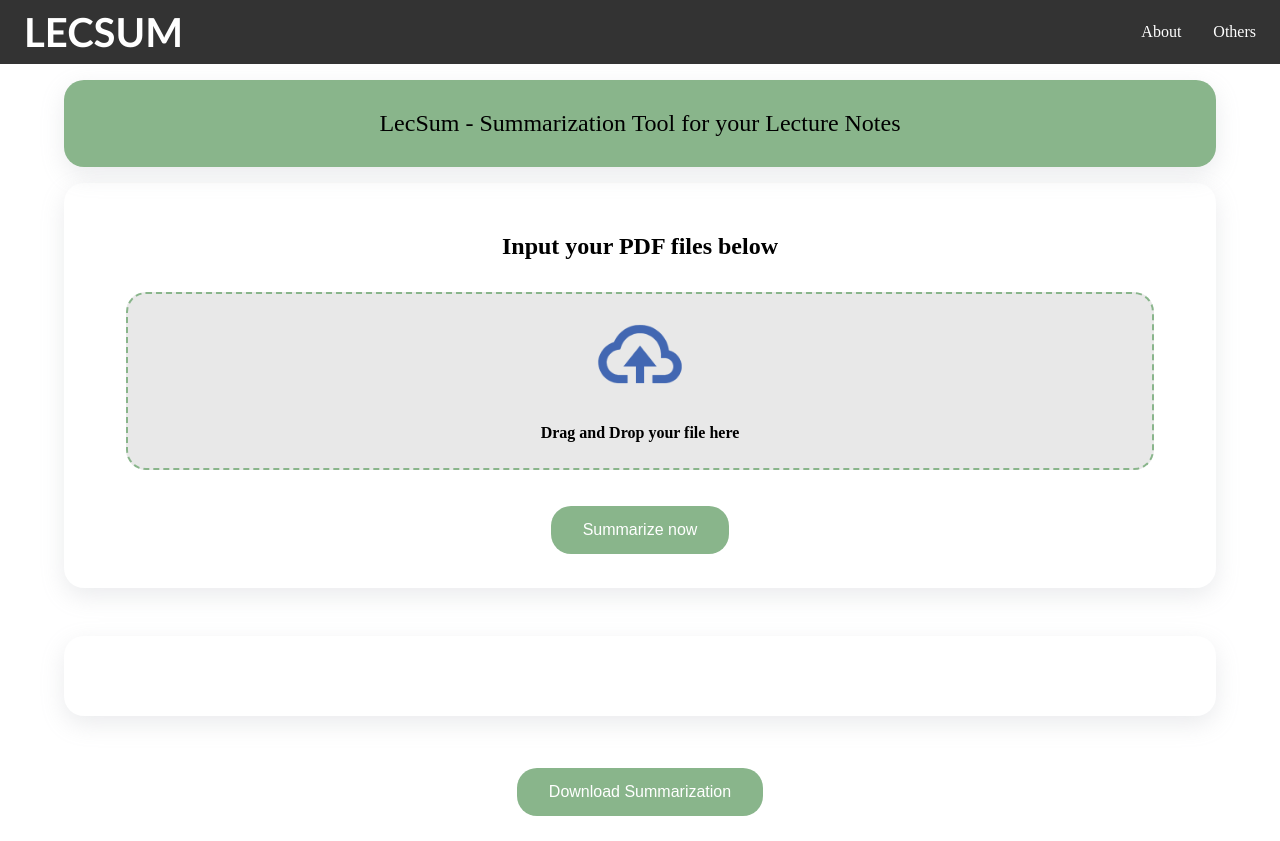
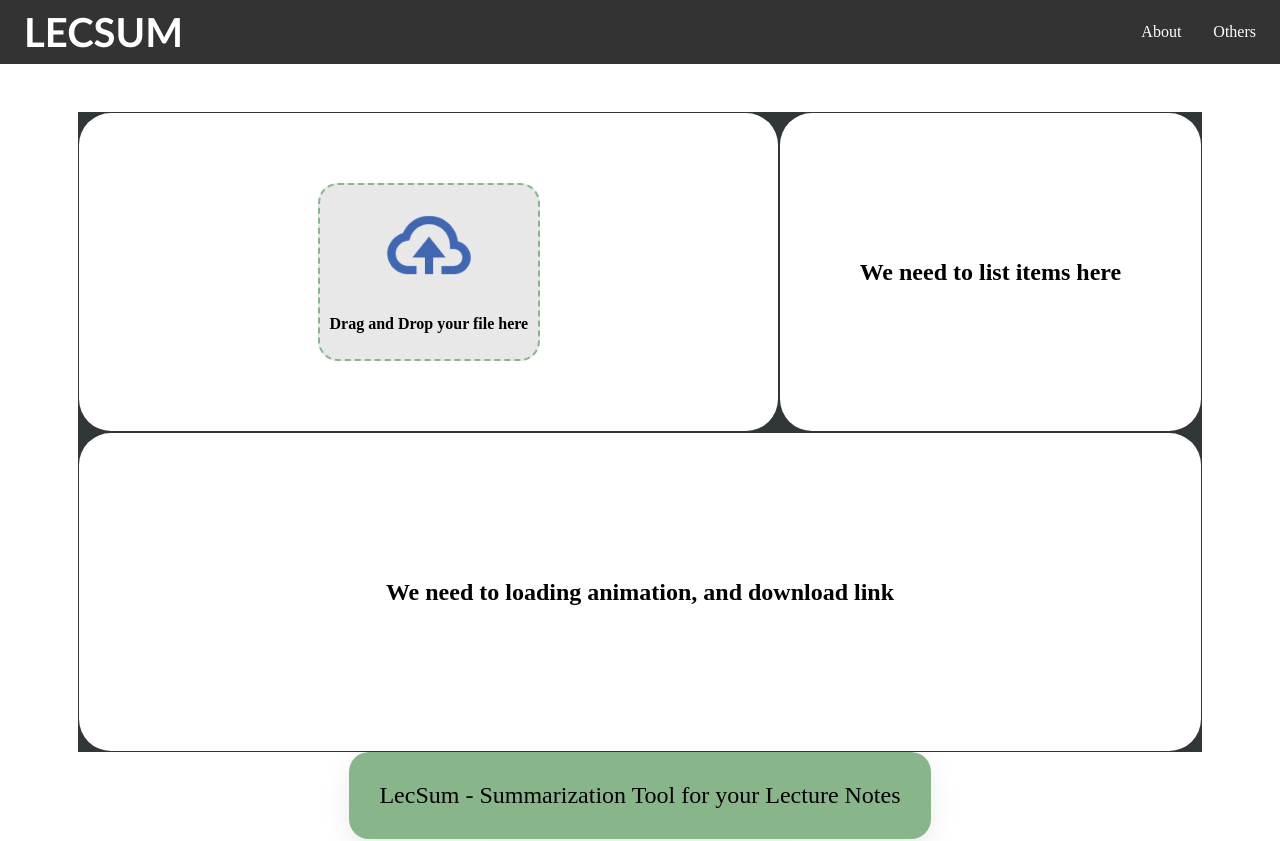
Before and after one commit to NishantNepal1/LecSum, a React (Create React App) app in the folder frontend/: page / in a window 1280 px wide. Shown: the top 841 px of the page. Built offline with nearby package versions, Linux system fonts and the light colour scheme.

Commit message:
"main cotainer done"

```diff
--- a/frontend/src/components/drop-file-input/drop-file-input.css
+++ b/frontend/src/components/drop-file-input/drop-file-input.css
@@ -40,7 +40,7 @@
 
 .drop-file-preview {
   position: relative;
-  margin-top: 30px;
+  /* margin-top: 30px; */
 }
 
 .drop-file-preview p {
@@ -92,6 +92,6 @@
   opacity: 1;
 }
 .drop-file-input__main{
-  margin: 2rem;
+  /* margin: 2rem; */
 
 }
--- a/frontend/src/pages/Home.js
+++ b/frontend/src/pages/Home.js
@@ -93,8 +93,30 @@ export default class Home extends React.Component{
 
   render(){
     return(
-      <div>
-        <div className="description slide-in-blurred-top">
+      <div className="main-view">
+        <div className="main-container">
+          <div className="frame frame1 slide-in-top">
+            <div className="frame-1-1">
+              <DropFileInput
+                uploadFiles={this.uploadFiles}
+                filesList = {this.state.files_list}
+              />
+            </div>
+          </div>
+
+          <div className="frame frame2 slide-in-right">
+            <div className="frame-2-1">
+              <h2>We need to list items here</h2>
+            </div>
+          </div>
+
+          <div className="frame frame3 slide-in-left">
+            <div className="frame-2-1">
+              <h2>We need to loading animation, and download link</h2>
+            </div>
+          </div>
+        </div>
+        <div className="description ">
           LecSum - Summarization Tool for your Lecture Notes
         </div>
         <div className="box">
--- a/frontend/src/pages/home.css
+++ b/frontend/src/pages/home.css
@@ -37,6 +37,10 @@
   opacity: 0.85;
 }
 
+
+/* ------------------------------------------------------------ */
+/* ------------------------------------------------------------ */
+
 .slide-in-blurred-top {
   animation: slide-in-blurred-top 1s cubic-bezier(0.230, 1.000, 0.320, 1.000) both;
 }
@@ -55,3 +59,138 @@
     opacity: 1;
   }
 }
+
+.main-view {
+  display: flex;
+  flex-direction: column;
+  justify-content: center;
+  align-items: center;
+}
+
+.main-container {
+  height: 80vh;
+  width: 90%;
+  margin: 0;
+  /* background-color: #313638; */
+  margin-top: 2rem;
+  display: grid;
+  grid-template-areas:
+    'frame-1 frame-1 frame-1 frame-2'
+    'frame-3 frame-3 frame-3 frame-3';
+
+  grid-template-rows: repeat(2, 50%);
+  grid-template-columns: auto auto auto minmax(240px, auto);
+}
+
+.frame {
+  background-color: #313638;
+  /* border-radius: 2rem; */
+  /* margin: 1px; */
+  padding: 1px;
+  /* height: 30%; */
+  /* width: 80%; */
+}
+
+.frame1 {
+  grid-area: frame-1;
+}
+
+.frame-1-1 {
+  background-color: white;
+  border-radius: 2rem;
+  width: 100%;
+  height: 100%;
+  display: flex;
+  justify-content: center;
+  align-items: center;
+}
+
+.frame2 {
+  grid-area: frame-2;
+
+}
+
+.frame-2-1 {
+  background-color: white;
+  border-radius: 2rem;
+  width: 100%;
+  height: 100%;
+  display: flex;
+  justify-content: center;
+  align-items: center;
+}
+
+.frame3 {
+  grid-area: frame-3;
+}
+
+.frame-3-1 {
+  background-color: white;
+  border-radius: 2rem;
+  width: 100%;
+  height: 100%;
+  display: flex;
+  justify-content: center;
+  align-items: center;
+}
+
+.slide-in-left {
+	/* -webkit-animation: slide-in-left 0.5s cubic-bezier(0.250, 0.460, 0.450, 0.940) both; */
+	        animation: slide-in-left 0.9s cubic-bezier(0.250, 0.460, 0.450, 0.940) both;
+}
+
+@keyframes slide-in-left {
+  0% {
+    -webkit-transform: translateX(-1000px);
+            transform: translateX(-1000px);
+    opacity: 0;
+  }
+  100% {
+    -webkit-transform: translateX(0);
+            transform: translateX(0);
+    opacity: 1;
+  }
+}
+
+
+
+.slide-in-top {
+	/* -webkit-animation: slide-in-top 0.5s cubic-bezier(0.250, 0.460, 0.450, 0.940) both; */
+	        animation: slide-in-top 0.9s cubic-bezier(0.250, 0.460, 0.450, 0.940) both;
+}
+
+@keyframes slide-in-top {
+  0% {
+    -webkit-transform: translateY(-1000px);
+            transform: translateY(-1000px);
+    opacity: 0;
+    /* filter: blur(50px); */
+
+  }
+  100% {
+    -webkit-transform: translateY(0);
+            transform: translateY(0);
+    opacity: 1;
+    /* filter: blur(0); */
+
+  }
+}
+
+
+.slide-in-right {
+	/* -webkit-animation: slide-in-right 0.5s cubic-bezier(0.250, 0.460, 0.450, 0.940) both; */
+	        animation: slide-in-right 0.9s cubic-bezier(0.250, 0.460, 0.450, 0.940) both;
+}
+
+@keyframes slide-in-right {
+  0% {
+    -webkit-transform: translateX(1000px);
+            transform: translateX(1000px);
+    opacity: 0;
+  }
+  100% {
+    -webkit-transform: translateX(0);
+            transform: translateX(0);
+    opacity: 1;
+  }
+}
```
